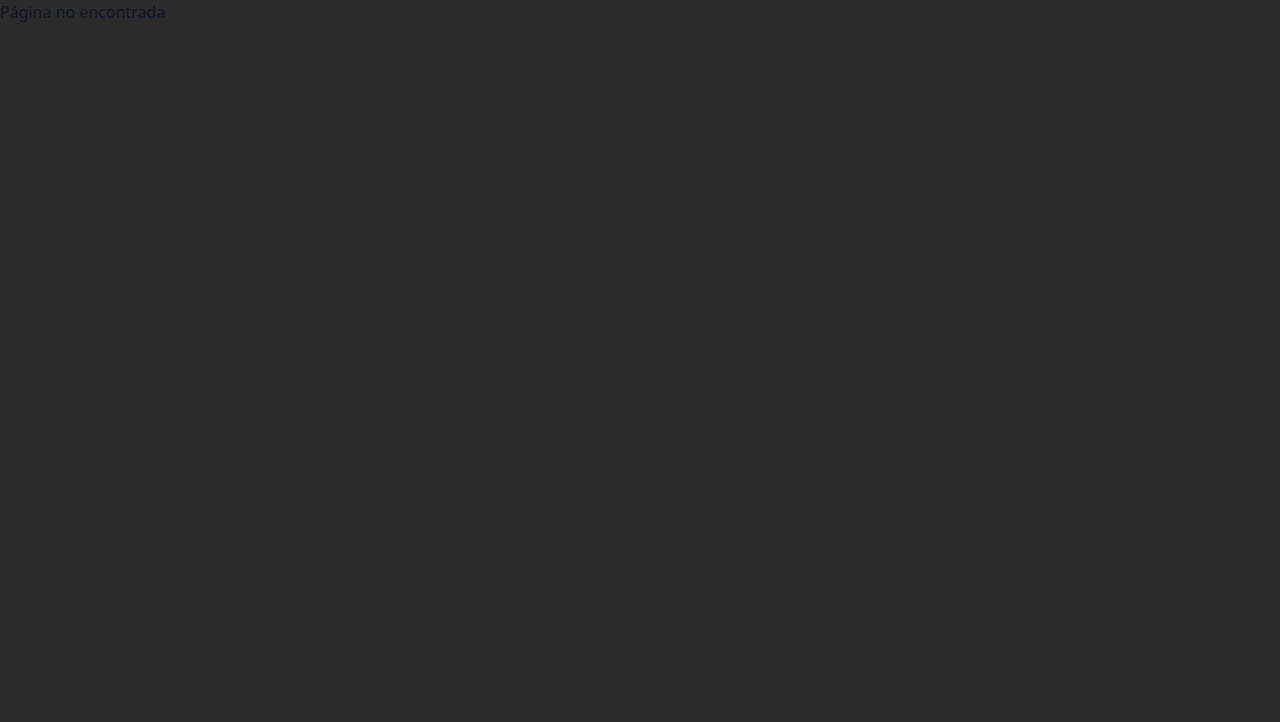
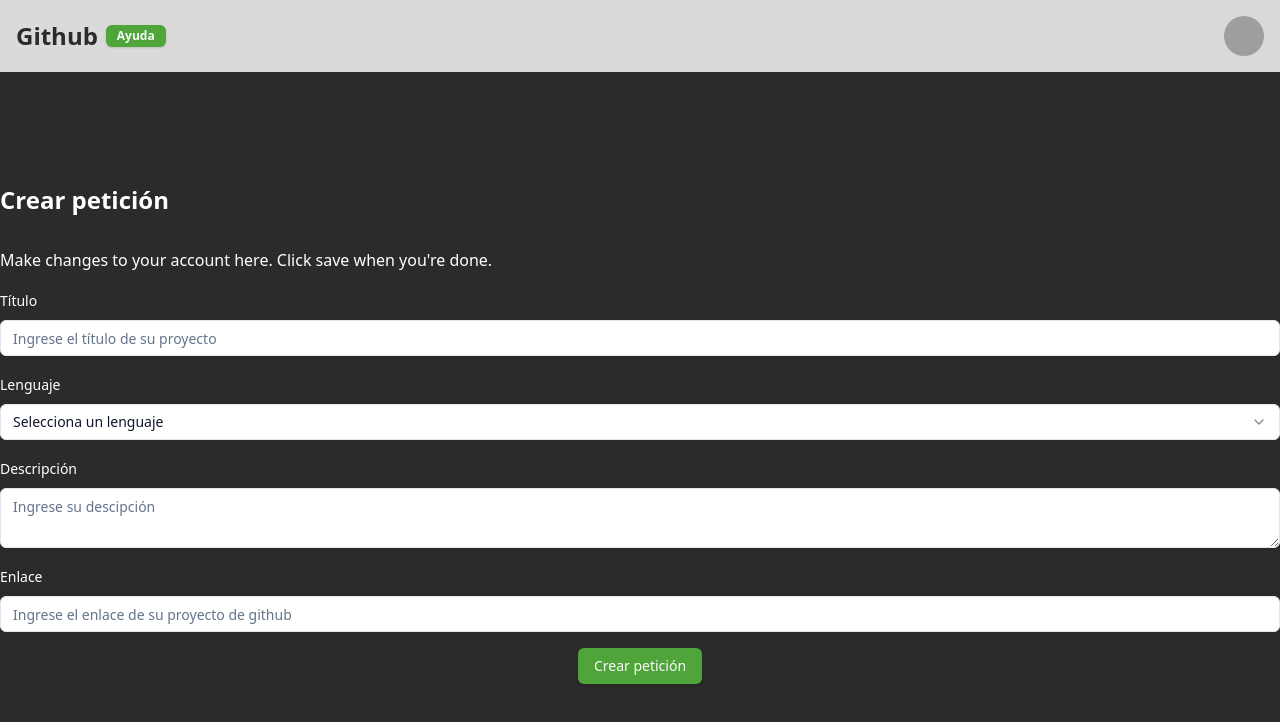
Before and after one commit to mijelDeve/-P1-open-source-search-frontend, a React (Vite) app: page /crear-peticion in a window 1280 px wide. Shown: the top 722 px of the page. Built offline with nearby package versions, Linux system fonts and the light colour scheme; grey boxes are pictures that could not be loaded.

Commit message:
feat: agregando pantalla de crear petición

```diff
--- a/src/App.tsx
+++ b/src/App.tsx
@@ -4,6 +4,7 @@ import HomePage from './pages/HomePage'
 import MainLayout from './layout/MainLayout'
 import LoginPage from './pages/LoginPage'
 import RegisterPage from './pages/RegisterPage'
+import CreateRequestProjectPage from './pages/CreateRequestProjectPage'
 
 function App() {
   return (
@@ -32,6 +33,15 @@ function App() {
           }
         />
 
+        <Route
+          path="/crear-peticion"
+          element={
+            <MainLayout>
+              <CreateRequestProjectPage />
+            </MainLayout>
+          }
+        />
+
         {/* Ruta de "Página no encontrada" */}
         <Route path="*" element={<div>Página no encontrada</div>} />
       </Routes>
--- /dev/null
+++ b/src/components/ui/textarea.tsx
@@ -0,0 +1,22 @@
+import * as React from "react"
+
+import { cn } from "../../lib/utils"
+
+const Textarea = React.forwardRef<
+  HTMLTextAreaElement,
+  React.ComponentProps<"textarea">
+>(({ className, ...props }, ref) => {
+  return (
+    <textarea
+      className={cn(
+        "flex min-h-[60px] w-full rounded-md border border-input bg-transparent px-3 py-2 text-base shadow-sm placeholder:text-muted-foreground focus-visible:outline-none focus-visible:ring-1 focus-visible:ring-ring disabled:cursor-not-allowed disabled:opacity-50 md:text-sm",
+        className
+      )}
+      ref={ref}
+      {...props}
+    />
+  )
+})
+Textarea.displayName = "Textarea"
+
+export { Textarea }
--- /dev/null
+++ b/src/pages/CreateRequestProjectPage.tsx
@@ -0,0 +1,61 @@
+import { Button } from "../components/ui/button"
+import { Input } from "../components/ui/input"
+import { Label } from "../components/ui/label"
+import { Select, SelectContent, SelectGroup, SelectItem, SelectLabel, SelectTrigger, SelectValue } from "../components/ui/select"
+import { Textarea } from "../components/ui/textarea"
+
+
+const CreateRequestProjectPage = () => {
+    return (
+        <div className="container mx-auto p-6 lg:p-0">
+            <h1 className="text-white mt-28 text-2xl font-bold">Crear petición</h1>
+            <p className="text-white mt-8">Make changes to your account here. Click save when you're done.</p>
+
+            <div className="my-4">
+                <Label className="text-white">Título</Label>
+                <Input
+                    id="fullName"
+                    type="text"
+                    placeholder="Ingrese el título de su proyecto"
+                    className="bg-white mt-2"
+                />
+            </div>
+
+            <div className="my-4">
+                <Label className="text-white">Lenguaje</Label>
+                <Select>
+                    <SelectTrigger className="w-full bg-white mt-2">
+                        <SelectValue placeholder="Selecciona un lenguaje" />
+                    </SelectTrigger>
+                    <SelectContent>
+                        <SelectGroup>
+                            <SelectLabel>Javascript</SelectLabel>
+                            <SelectItem value="apple">React</SelectItem>
+                        </SelectGroup>
+                    </SelectContent>
+                </Select>
+            </div>
+            <div className="my-4">
+                <Label className="text-white">Descripción</Label>
+                <Textarea className="bg-white mt-2" placeholder="Ingrese su descipción" />
+            </div>
+
+            <div className="my-4">
+                <Label className="text-white">Enlace</Label>
+                <Input
+                    id="fullName"
+                    type="text"
+                    placeholder="Ingrese el enlace de su proyecto de github"
+                    className="bg-white mt-2"
+                />
+            </div>
+
+            <div className="my-4 w-full flex justify-center items-center">
+                <Button className="bg-oshgreen">Crear petición</Button>
+            </div>
+        </div>
+
+    )
+}
+
+export default CreateRequestProjectPage
```
